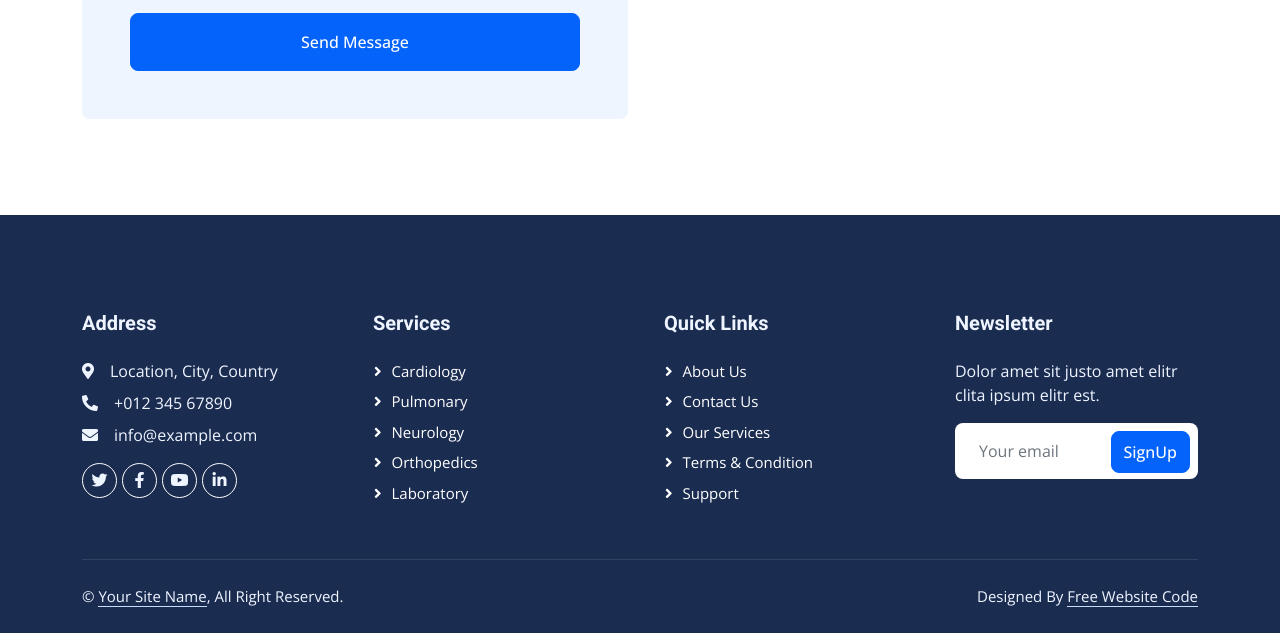
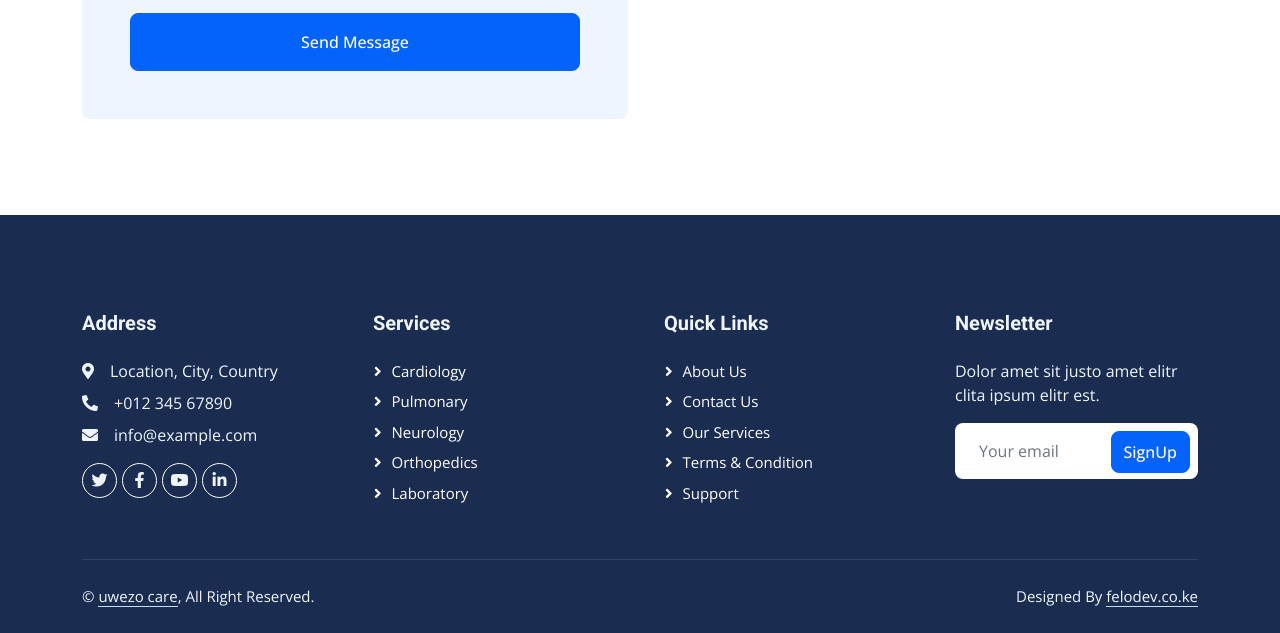
Before and after one commit to Felodev98/uwezo-clinic, a plain HTML site: page contact.html in a window 1280 px wide. Shown: the part 1250-1883 px from the top of the page. Drawn offline with nearby package versions, Linux system fonts and the light colour scheme.

Commit message:
edits on contact

```diff
--- a/contact.html
+++ b/contact.html
@@ -254,12 +254,12 @@
 
                 <div class="row">
                     <div class="col-md-6 text-center text-md-start mb-3 mb-md-0">
-                        &copy; <a class="border-bottom" href="https://freewebsitecreate.net">Your Site Name</a>, All
+                        &copy; <a class="border-bottom" href="#">uwezo care</a>, All
                         Right Reserved.
                     </div>
                     <div class="col-md-6 text-center text-md-end">
 
-                        Designed By <a class="border-bottom" href="https://freewebsitecreate.net">Free Website Code</a>
+                        Designed By <a class="border-bottom" href="#">felodev.co.ke</a>
                     </div>
                 </div>
 
```
